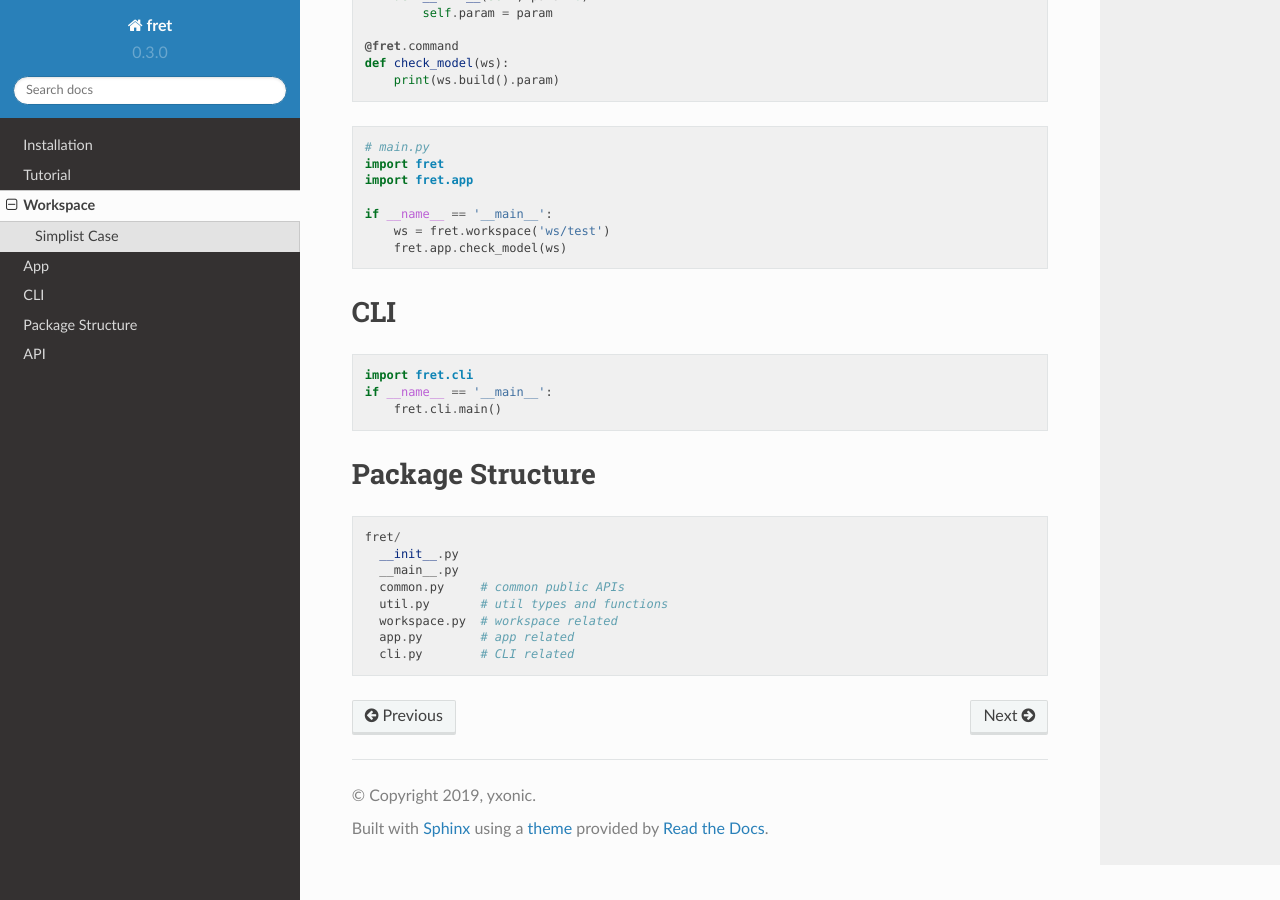
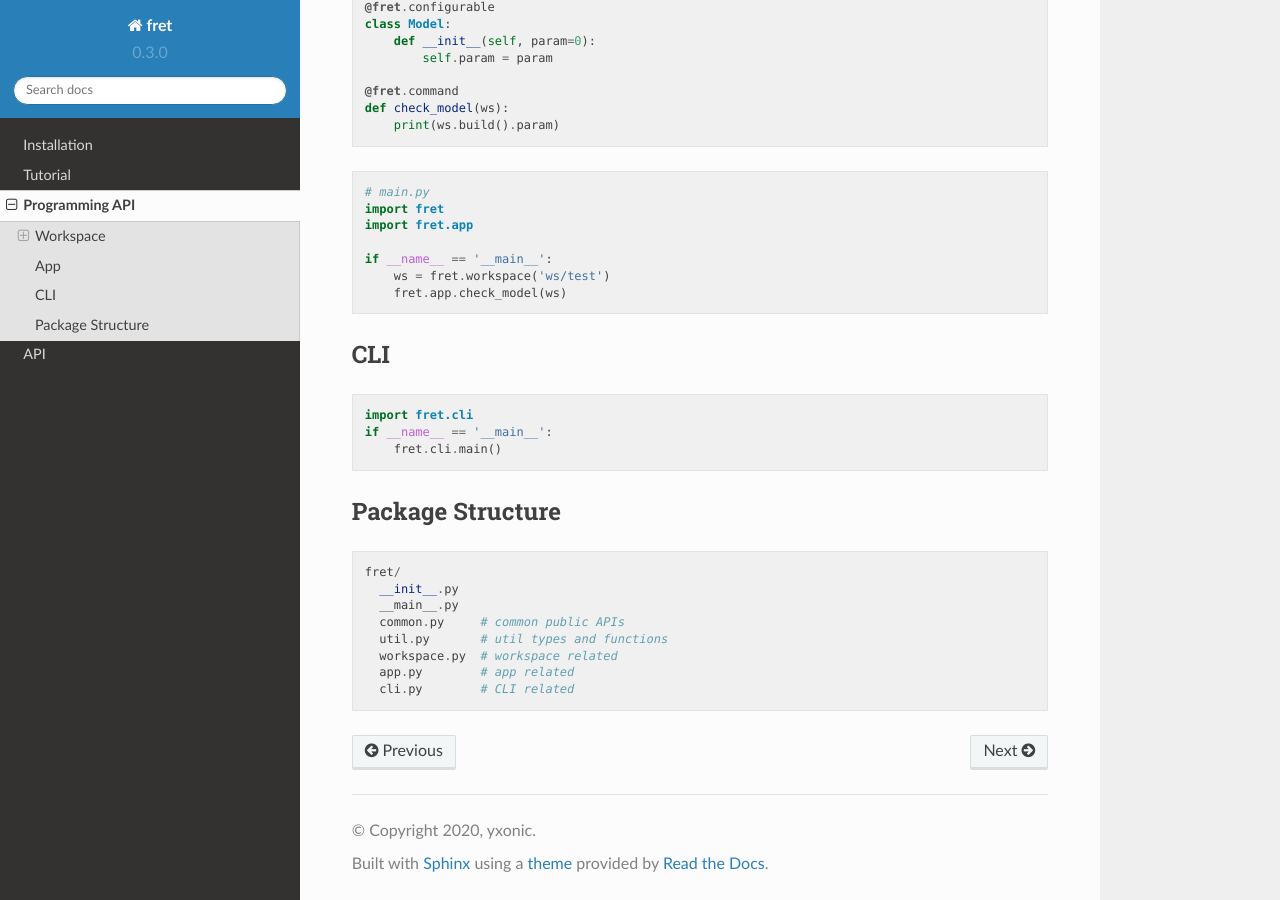
Before and after one commit to yxonic/fret, a Sphinx documentation site: the page built from docs/source/programming-api.md, in a window 1280 px wide and 900 px high, scrolled down 1327 px. Built offline with Sphinx 7.4.7 and the Read the Docs theme 2.0.0, drawn with Linux system fonts in a browser that asks for light colours; some of the changed text lies outside the part shown.

Commit message:
update docs

```diff
--- a/docs/source/conf.py
+++ b/docs/source/conf.py
@@ -22,7 +22,7 @@
 # -- Project information -----------------------------------------------------
 
 project = 'fret'
-copyright = '2019, yxonic'
+copyright = '2020, yxonic'
 author = 'yxonic'
 
 import fret
--- a/docs/source/programming-api.md
+++ b/docs/source/programming-api.md
@@ -1,3 +1,5 @@
+# Programming API
+
 ## Workspace
 
 ### Simplist Case
```
